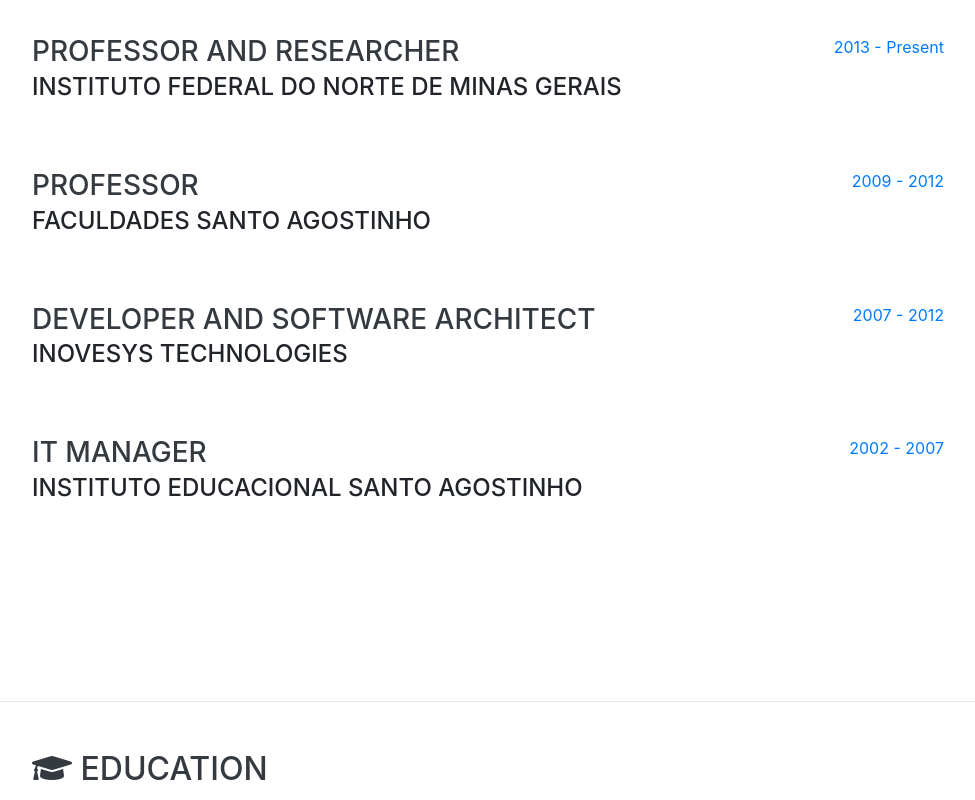
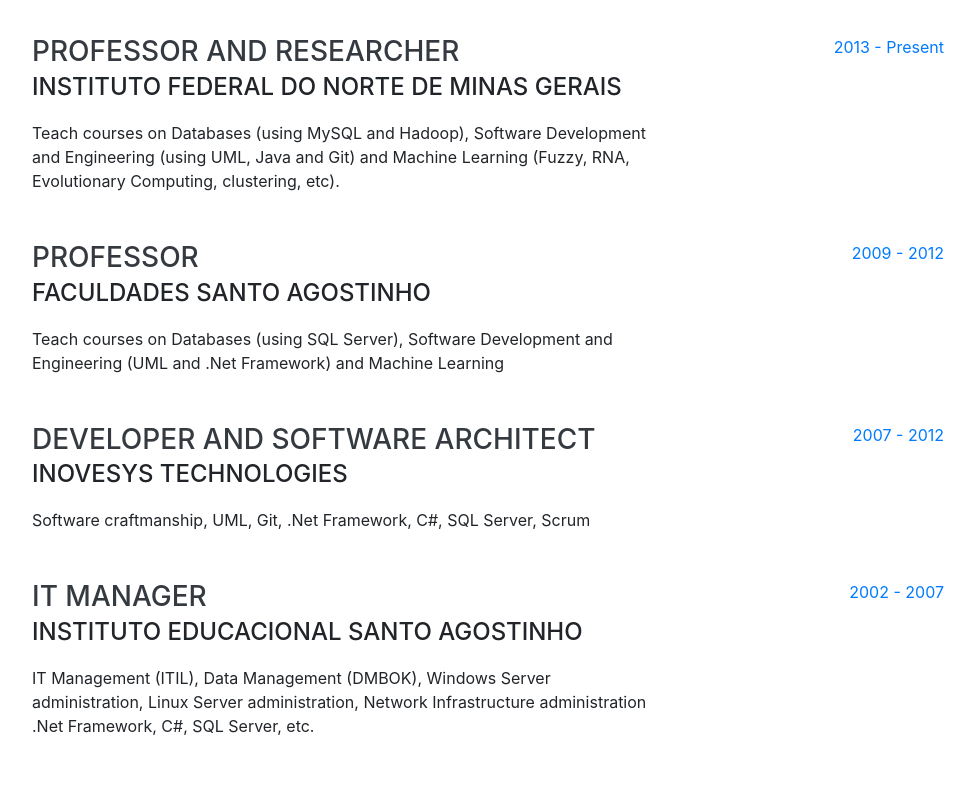
Before and after one commit to petroniocandido/petroniocandido.github.io, a website with bundled scripts: page index.html in a window 1280 px wide. Shown: the part 900-1700 px from the top of the page, without its empty margins (288-1263 px from the left). Built offline with nearby package versions, Linux system fonts and the light colour scheme; a web font is replaced by a local one.

Commit message:
Index update

```diff
--- a/index.html
+++ b/index.html
@@ -113,6 +113,7 @@
           <div class="resume-content">
             <h3 class="mb-0">Professor and Researcher</h3>
             <div class="subheading mb-3">Instituto Federal do Norte de Minas Gerais</div>
+            <div>Teach courses on Databases (using MySQL and Hadoop), Software Development and Engineering (using UML, Java and Git) and Machine Learning (Fuzzy, RNA, Evolutionary Computing, clustering, etc).</div>
 
           </div>
           <div class="resume-date text-md-right">
@@ -124,6 +125,7 @@
           <div class="resume-content">
             <h3 class="mb-0">Professor</h3>
             <div class="subheading mb-3">Faculdades Santo Agostinho</div>
+            <div>Teach courses on Databases (using SQL Server), Software Development and Engineering (UML and .Net Framework) and Machine Learning</div>
 
           </div>
           <div class="resume-date text-md-right">
@@ -135,6 +137,7 @@
           <div class="resume-content">
             <h3 class="mb-0">Developer and Software Architect</h3>
             <div class="subheading mb-3">Inovesys Technologies</div>
+            <div>Software craftmanship, UML, Git, .Net Framework, C#, SQL Server, Scrum </div>
 
           </div>
           <div class="resume-date text-md-right">
@@ -146,6 +149,7 @@
           <div class="resume-content">
             <h3 class="mb-0">IT Manager</h3>
             <div class="subheading mb-3">Instituto Educacional Santo Agostinho</div>
+            <div>IT Management (ITIL), Data Management (DMBOK), Windows Server administration, Linux Server administration, Network Infrastructure administration .Net Framework, C#, SQL Server, etc. </div>
 
           </div>
           <div class="resume-date text-md-right">
@@ -402,7 +406,7 @@
 		      	<li><i class="fa-li fa fa-check"></i><a href="https://docs.google.com/document/d/1PQmxqVY7QJBIGDI6QXQ3PTRVHI-FvWKF0JtMOhExyUo/edit?usp=sharing">Sistema Gerenciador de Eventos Acadêmicos (SGEA)</a><br /> IFNMG Campus Januária, 2014</li>
         	</ul>
 
-	      <div class="subheading mb-3"><i class="fab fa-clipboard-list"></i> Tutorials, short courses and courseware</div>
+	      <div class="subheading mb-3"><i class="fas fa-clipboard-list"></i> Tutorials, short courses and courseware</div>
 	      	<ul class="fa-ul mb-0">
 			<li><i class="fa-li fa fa-check"></i><a	href="#">Curso de Modelagem de Dados</a><br /> FADETEC/Petrobrás, Ouro Preto, 2019</li>
 			<li><i class="fa-li fa fa-check"></i><a href="#">Curso de Engenharia de Dados</a><br /> Fundação Gorceix/Petrobrás, Ouro Preto 2019</li>
```
